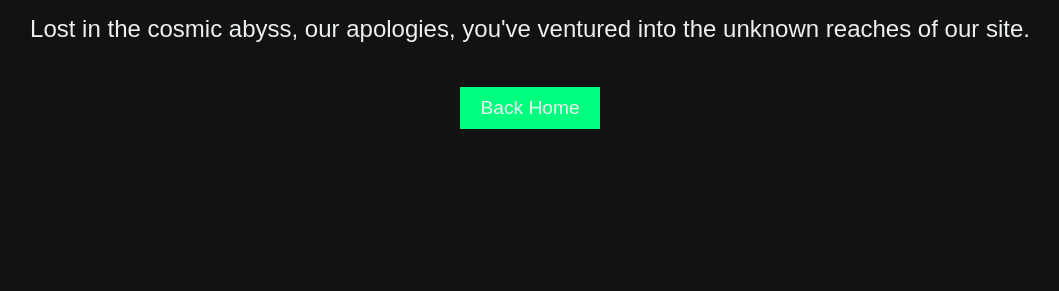
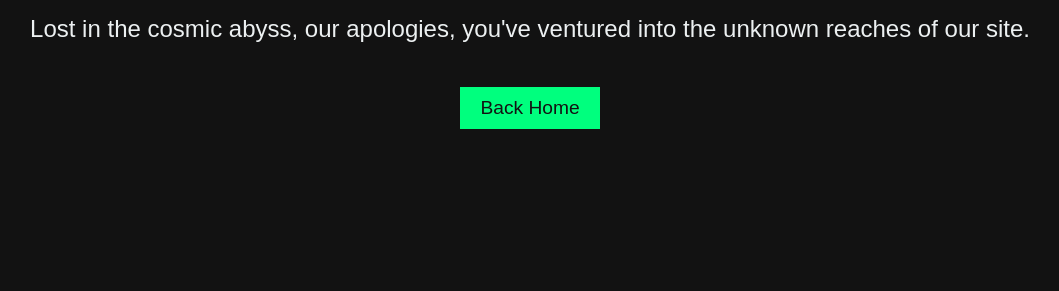
Before and after one commit to tn3w/Spotofy, a Flask app: page /about in a window 1280 px wide, with the pointer over the restyled element; the page is wider, and only the part inside the window is pictured. Shown: the part 408-699 px from the top of that part, without its empty margins (110-1169 px from the left). Run offline with Flask 3, Linux system fonts and the light colour scheme; data that the repository does not hold is empty; parts of the project's set-up code (start-up, migrations or seed data) failed here and were passed over; some libraries are stand-ins or nearby versions.

Commit message:
Updated 404 Style

```diff
--- a/templates/404.html
+++ b/templates/404.html
@@ -45,6 +45,7 @@
 
         button:hover {
             background-color: #00FF7E;
+            color: #121212;
         }
 
         .bubble {
```
